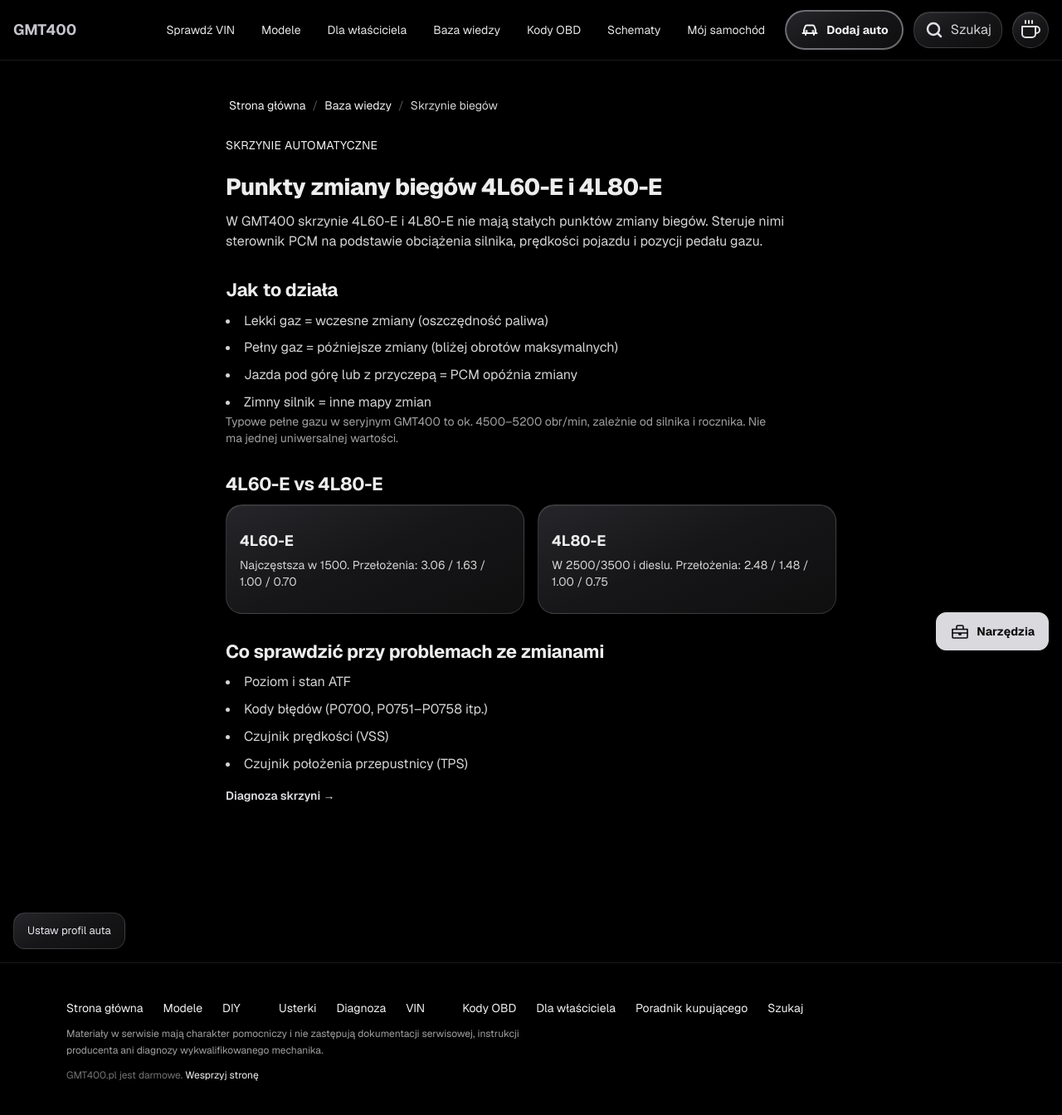
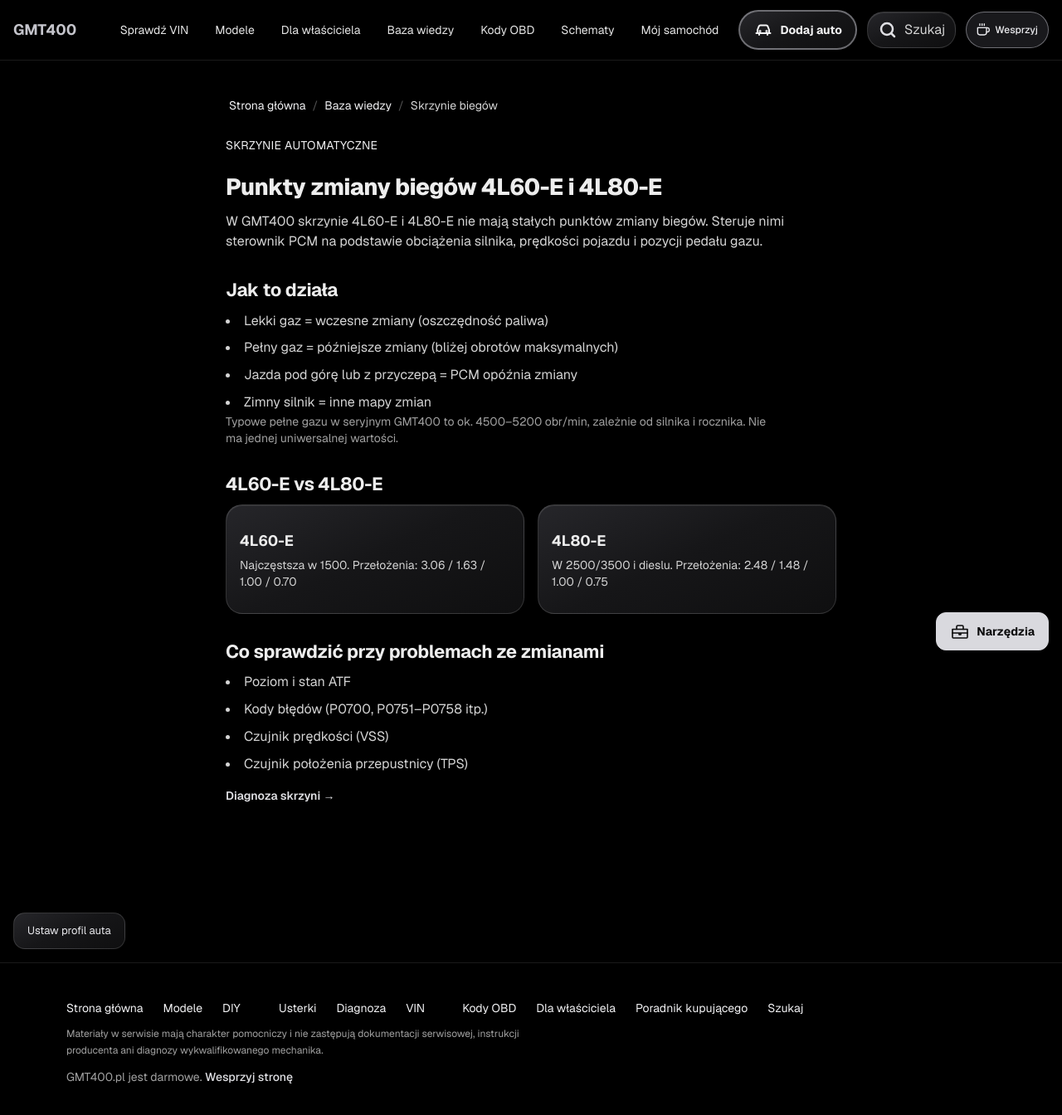
Before and after one commit to tsrc4mm9gg-netizen/gmt400-app, a Next.js app: page /skrzynie in a window 1280 px wide. Shown: the top 1344 px of the page at 83% size. Built offline with nearby package versions, Linux system fonts and the light colour scheme.

Commit message:
feat: make support links more visible

```diff
--- a/src/app/HomeHero.tsx
+++ b/src/app/HomeHero.tsx
@@ -55,17 +55,20 @@ export default function HomeHero() {
       <div className="pt-1"><HomeSearch /></div>
       <HomeFAQ />
       <CategoryGrid />
-      <div className="mx-4 my-6 rounded-lg border border-silver-600/20 bg-neutral-900/50 px-4 py-3 text-center text-sm text-neutral-400">
-        Podoba Ci się GMT400.pl?{' '}
+      <div className="mx-4 my-6 rounded-xl border border-silver-500/40 bg-silver-950/40 px-4 py-4 text-center">
+        <p className="text-sm text-neutral-300">
+          Podoba Ci się GMT400.pl?
+        </p>
         <a
           href="https://www.buymeacoffee.com/gmt400"
           target="_blank"
           rel="noopener noreferrer"
-          className="text-silver-400 underline-offset-2 hover:text-silver-300 hover:underline"
+          className="mt-2 inline-flex items-center gap-2 rounded-full border border-silver-500/50 bg-silver-900/50 px-4 py-2 text-sm font-semibold text-silver-200 transition hover:border-silver-400 hover:bg-silver-800/60 hover:text-white"
         >
+          <svg aria-hidden="true" viewBox="0 0 24 24" className="h-4 w-4" fill="none" stroke="currentColor" strokeWidth="2" strokeLinecap="round" strokeLinejoin="round"><path d="M18 8h1a4 4 0 0 1 0 8h-1" /><path d="M2 8h16v9a4 4 0 0 1-4 4H6a4 4 0 0 1-4-4V8z" /><line x1="6" y1="1" x2="6" y2="4" /><line x1="10" y1="1" x2="10" y2="4" /><line x1="14" y1="1" x2="14" y2="4" /></svg>
           Postaw kawę
         </a>
-        {' '}— pomaga utrzymać stronę.
+        <p className="mt-2 text-xs text-neutral-500">Pomaga utrzymać stronę</p>
       </div>
     </div>
   );
--- a/src/app/site-footer.tsx
+++ b/src/app/site-footer.tsx
@@ -35,13 +35,13 @@ export default function SiteFooter() {
           Materiały w serwisie mają charakter pomocniczy i nie zastępują dokumentacji serwisowej,
           instrukcji producenta ani diagnozy wykwalifikowanego mechanika.
         </p>
-        <p className="mt-3 text-xs text-neutral-500">
+        <p className="mt-3 text-sm text-neutral-400">
           GMT400.pl jest darmowe.{' '}
           <a
             href="https://www.buymeacoffee.com/gmt400"
             target="_blank"
             rel="noopener noreferrer"
-            className="text-silver-400 underline-offset-2 hover:text-silver-300 hover:underline"
+            className="font-medium text-silver-300 underline-offset-2 hover:text-silver-200 hover:underline"
           >
             Wesprzyj stronę
           </a>
--- a/src/app/site-header.tsx
+++ b/src/app/site-header.tsx
@@ -7,7 +7,6 @@ import { vehicleProfileShort } from '@/lib/vehicle-profile';
 import dynamic from 'next/dynamic';
 import { useCallback, useEffect, useRef, useState } from 'react';
 
-// Nakładka ładowana dopiero przy pierwszym użyciu (nagłówek jest na każdej stronie).
 const loadOverlay = () => import('./SearchOverlay');
 const SearchOverlay = dynamic(loadOverlay, { ssr: false });
 const prefetchSearch = () => { void loadOverlay().then(m => m.prefetchSearchIndex()).catch(() => {}); };
@@ -28,7 +27,6 @@ function isActive(pathname: string, href: string) {
   return pathname === href || pathname.startsWith(`${href}/`);
 }
 
-/** Stały dostęp do profilu auta: z zapisanym autem — plakietka z nazwą, bez profilu — przycisk „Dodaj auto”. Zawsze ≥ 44 px. */
 function CarBadge({ active }: { active: boolean }) {
   const profile = useStoredVehicleProfile();
   const short = vehicleProfileShort(profile);
@@ -55,16 +53,13 @@ export default function SiteHeader() {
   const triggerRef = useRef<HTMLButtonElement>(null);
   const proxyRef = useRef<HTMLInputElement>(null);
   const openSearch = useCallback(() => {
-    // iOS otwiera klawiaturę tylko przy fokusie w tym samym geście — najpierw pole-zastępca, potem pole w nakładce.
     proxyRef.current?.focus({ preventScroll: true });
     prefetchSearch();
     setOpen(true);
   }, []);
   const closeSearch = useCallback(() => { setOpen(false); requestAnimationFrame(() => triggerRef.current?.focus({ preventScroll: true })); }, []);
-  // Zmiana strony zamyka wyszukiwarkę.
   const [lastPath, setLastPath] = useState(pathname);
   if (lastPath !== pathname) { setLastPath(pathname); setOpen(false); }
-  // Skrót klawiaturowy „/” (poza polami tekstowymi).
   useEffect(() => {
     const onKey = (event: KeyboardEvent) => {
       if (event.key !== '/' || event.metaKey || event.ctrlKey || event.altKey) return;
@@ -94,7 +89,6 @@ export default function SiteHeader() {
       >
         <svg aria-hidden="true" viewBox="0 0 24 24" className="h-5 w-5 shrink-0 text-silver-300" fill="none" stroke="currentColor" strokeWidth="2.5" strokeLinecap="round"><circle cx="11" cy="11" r="7" /><path d="m20 20-3.5-3.5" /></svg>
         <span className="min-w-0 truncate lg:hidden">Szukaj kodu, objawu…</span>
-        {/* Od 1280 px krótki napis — pełne pole razem z plakietką auta i menu nie mieści się w jednym rzędzie (nagłówek ma stałą szerokość). */}
         <span aria-hidden="true" className="hidden xl:inline">Szukaj</span>
       </button>
       <input ref={proxyRef} type="text" tabIndex={-1} aria-hidden="true" aria-label="Pomocnicze pole klawiatury wyszukiwarki" data-search-focus-proxy="" className="pointer-events-none fixed left-0 top-0 h-px w-px opacity-0" style={{ fontSize: 16 }} readOnly={false} />
@@ -105,7 +99,6 @@ export default function SiteHeader() {
   return (
     <header data-testid="site-header" className="contents lg:sticky lg:top-0 lg:z-40 lg:block lg:border-b lg:border-white/10 lg:bg-black/95 lg:backdrop-blur-md">
       <div className="contents lg:mx-auto lg:flex lg:max-w-7xl lg:flex-nowrap lg:items-center lg:justify-between lg:gap-x-3 lg:px-4 lg:py-3">
-        {/* Na telefonie (< md) „Strona główna” i „Mój samochód” są w dolnym pasku, więc nie dublujemy ich w rzędzie menu. Mobile/tablet: górny pasek (logo, auto, szukaj) jest „przyklejony”, a rząd z menu przewija się razem ze stroną. Od lg całość to jeden przyklejony pasek. */}
         <div data-testid="site-header-bar" className="sticky top-0 z-40 flex items-center justify-between gap-x-2 border-b border-white/10 bg-black/95 px-4 py-1 text-white backdrop-blur-md lg:contents">
           <Link
             href="/"
@@ -119,9 +112,10 @@ export default function SiteHeader() {
             target="_blank"
             rel="noopener noreferrer"
             aria-label="Wesprzyj GMT400.pl"
-            className="inline-flex min-h-11 min-w-11 items-center justify-center rounded-full border border-silver-500/40 bg-neutral-900 text-silver-300 transition hover:border-silver-400 hover:bg-neutral-800 hover:text-silver-200 focus-visible:outline focus-visible:outline-2 focus-visible:outline-silver-500 lg:order-4"
+            className="inline-flex min-h-11 items-center justify-center gap-1.5 rounded-full border border-silver-500/50 bg-silver-900/40 px-3 text-silver-200 transition hover:border-silver-400 hover:bg-silver-800/50 hover:text-white focus-visible:outline focus-visible:outline-2 focus-visible:outline-silver-500 lg:order-4"
           >
-            <svg aria-hidden="true" viewBox="0 0 24 24" className="h-5 w-5" fill="none" stroke="currentColor" strokeWidth="2" strokeLinecap="round" strokeLinejoin="round"><path d="M18 8h1a4 4 0 0 1 0 8h-1" /><path d="M2 8h16v9a4 4 0 0 1-4 4H6a4 4 0 0 1-4-4V8z" /><line x1="6" y1="1" x2="6" y2="4" /><line x1="10" y1="1" x2="10" y2="4" /><line x1="14" y1="1" x2="14" y2="4" /></svg>
+            <svg aria-hidden="true" viewBox="0 0 24 24" className="h-4 w-4" fill="none" stroke="currentColor" strokeWidth="2" strokeLinecap="round" strokeLinejoin="round"><path d="M18 8h1a4 4 0 0 1 0 8h-1" /><path d="M2 8h16v9a4 4 0 0 1-4 4H6a4 4 0 0 1-4-4V8z" /><line x1="6" y1="1" x2="6" y2="4" /><line x1="10" y1="1" x2="10" y2="4" /><line x1="14" y1="1" x2="14" y2="4" /></svg>
+            <span className="hidden text-xs font-medium sm:inline">Wesprzyj</span>
           </a>
           <div className="min-w-0 flex-1 lg:order-3 lg:flex-none">{search}</div>
         </div>
```
